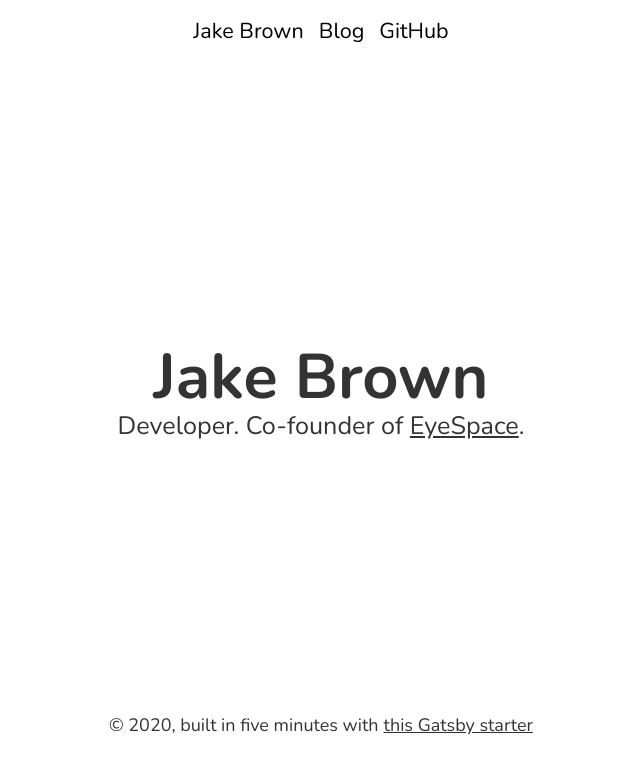
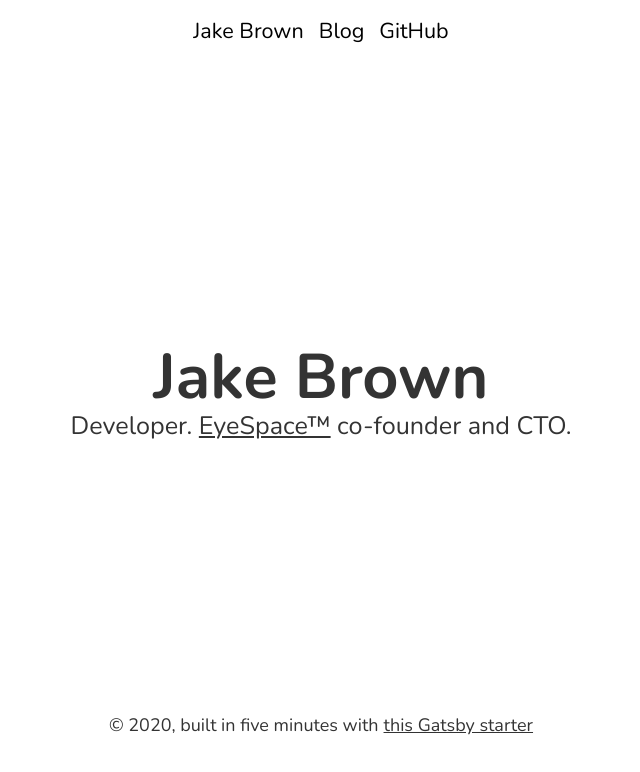
Before and after one commit to JakeBrown/jakebrown-io, a Gatsby site: page / in a window 1280 px wide. Shown: the whole page, without its empty margins (319-959 px from the left). Built offline with nearby package versions, Linux system fonts and the light colour scheme; Gatsby itself is replaced by a stand-in of ours; a small style sheet from the web is missing.

Commit message:
Changed description

```diff
--- a/src/components/landing-bio.js
+++ b/src/components/landing-bio.js
@@ -41,7 +41,7 @@ const LandingBio = () => (
       <OuterContainer>
         <Container>
           <NameHeader>{data.site.siteMetadata.title}</NameHeader>
-          <Description>Developer. Co-founder of <a href="https://eyespacelenses.com">EyeSpace</a>.</Description>
+          <Description>Developer. <a href="https://eyespacelenses.com">EyeSpace&trade;</a> co-founder and CTO.</Description>
         </Container>
       </OuterContainer>
     )}
```
